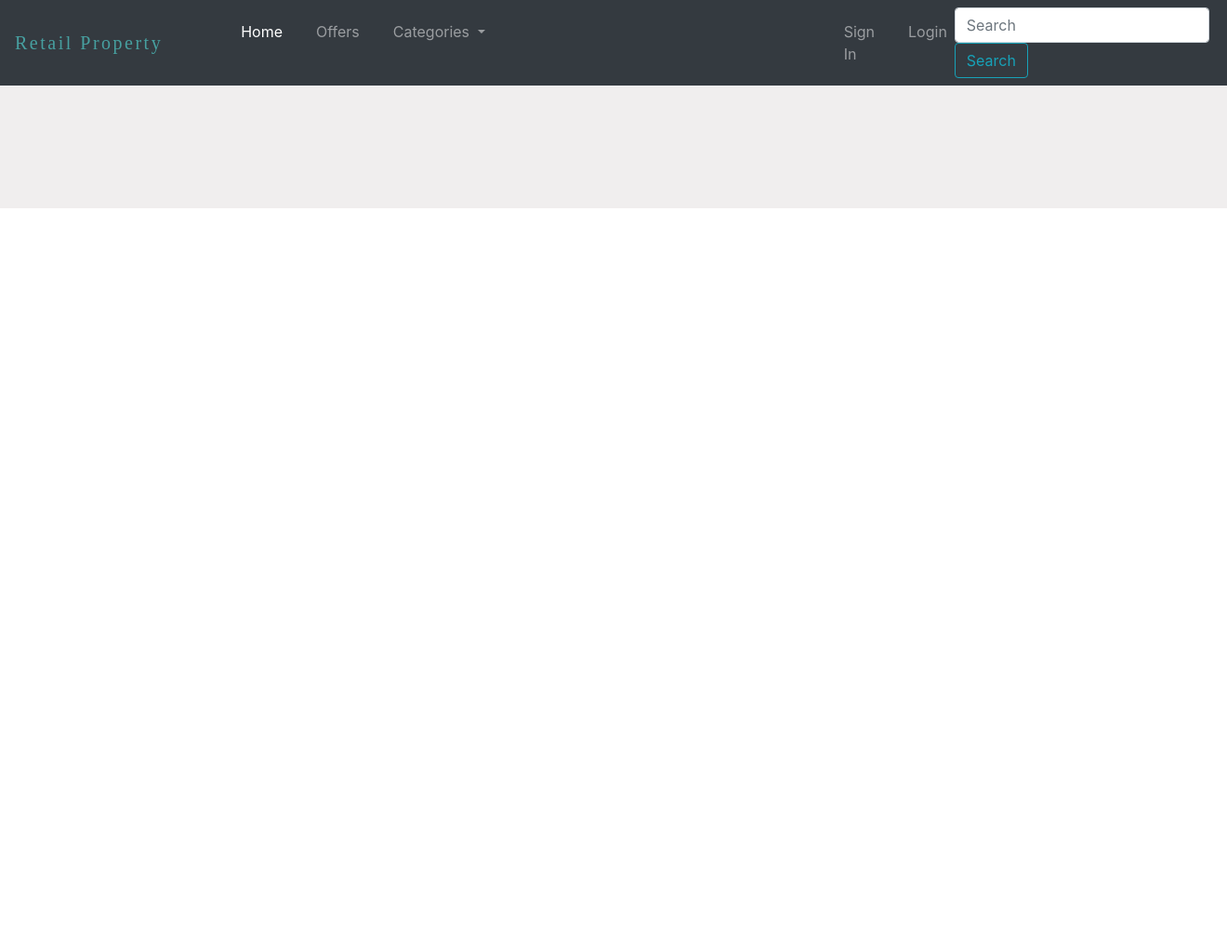
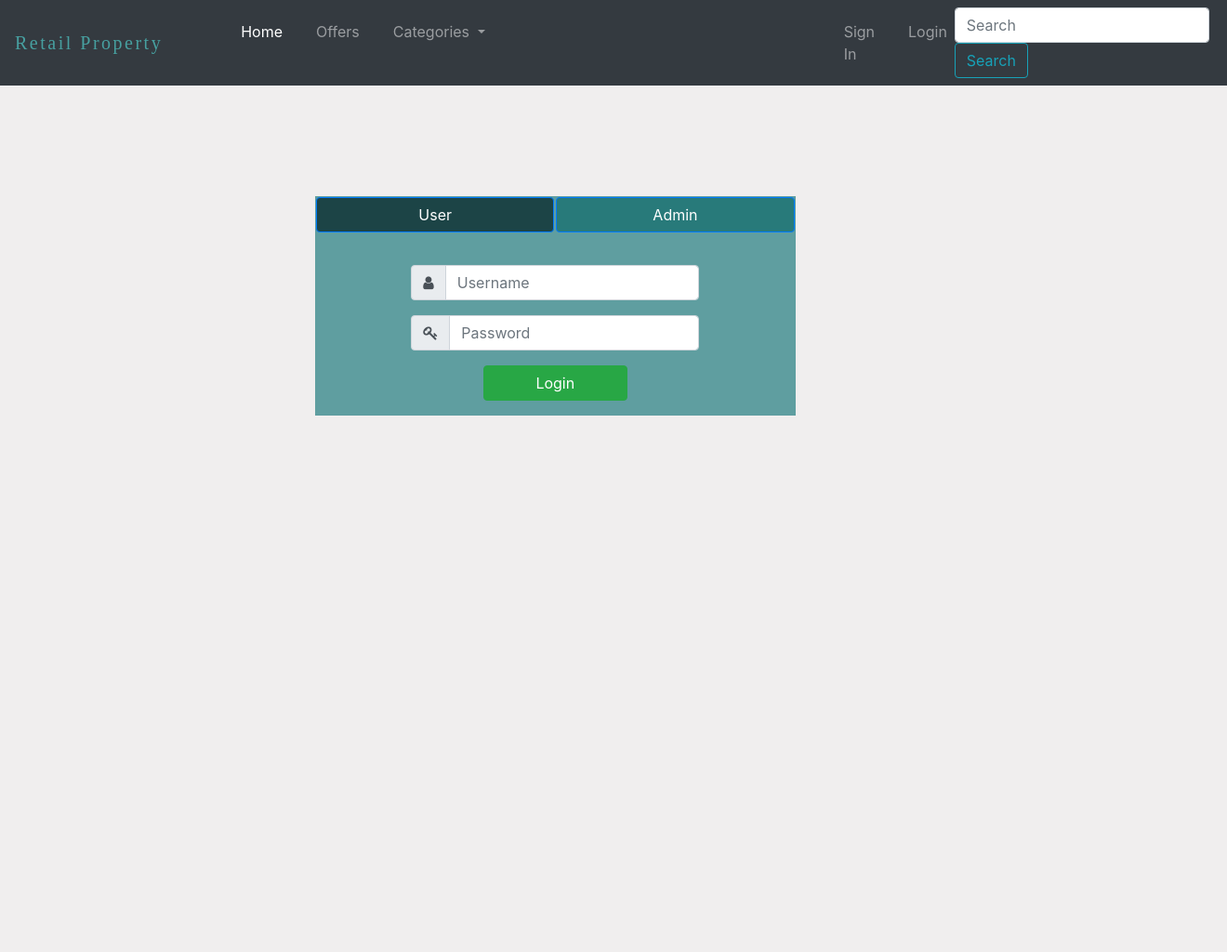
Before and after one commit to faraz455/Retail-website, a PHP site: page /login.php in a window 1320 px wide. Shown: the whole page at 93% size. Before the commit the page ends 224 px from the top, so only its background shows below. Run offline with PHP 8.4, Linux system fonts and the light colour scheme.

Commit message:
Responsice Login page created with one error

```diff
--- a/login.php
+++ b/login.php
@@ -3,46 +3,51 @@
 
 <head>
     <title>Retail Property</title>
-    <meta charset="utf-8">
-    <meta name="viewport" content="width=device-width, initial-scale=1, shrink-to-fit=no">
-    <link rel="stylesheet" href="main.css">
-
+    <link rel="stylesheet" href="https://cdnjs.cloudflare.com/ajax/libs/font-awesome/4.7.0/css/font-awesome.min.css">
+    <script src="main.js"></script>
 </head>
 <body>
   <div style="background-color: rgb(240, 238, 238); padding-bottom: 10%;">
+
+
   <?php
 require_once('navbar.html');
   ?>
+<!--///////////////////////////////////////////////////////////////////////////////////////////////////////////-->
+<div class="container padd-top" style="padding-top: 9%; padding-left: 20%;  text-align: center;  height: 800px;   " >
 
-<!--///////////////////////////////////////////////////////////////////////////////////////////////////////////-->
-<!--<div class="container">
-    <div class="page-header">
-        <h1>Welcome back!</h1>
+    <!--row 1-->
+    <div class="row size" style=" background-color: cadetblue; ">
+        <button type="button" id="btn1" onclick="this.style.backgroundColor = 'rgb(28, 68, 70)'; document.getElementById('btn2').style.backgroundColor = 'rgb(40, 122, 122)'" class="col-sm btn btn-primary" style=" margin: 1px;background-color: rgb(28, 68, 70)">User</button>
+        <button type="button" id="btn2" onclick="this.style.backgroundColor = 'rgb(28, 68, 70)'; document.getElementById('btn1').style.backgroundColor = 'rgb(40, 122, 122)'" class="col-sm btn btn-primary" class="col-sm btn btn-primary" style=" margin: 1px;background-color: rgb(40, 122, 122);">Admin</button>
     </div>
-    <div class="row">
-        <div class="col-md-6">
-            <div class="panel with-nav-tabs panel-info">
-                <div class="panel-heading">
-                        <ul class="nav nav-tabs">
-                            <li class="active"><a href="#tab1info" data-toggle="tab">User</a></li>
-                            <li><a href="#tab2info" data-toggle="tab">Admin</a></li>
-                        </ul>
-                </div>
-                <div class="panel-body">
-                    <div class="tab-content">
-                        <div class="tab-pane fade in active" id="tab1info">Info 1</div>
-                        <div class="tab-pane fade" id="tab2info">Info 2</div>
-                    </div>
-                </div>
-            </div>
+
+    <!--row 2-->
+  <div class="row size" style="  padding-top: 4%;background-color: cadetblue;">
+    <div class="input-group mb-3" style="width: 60%; margin: auto;">
+        <div class="input-group-prepend">
+          <span class="input-group-text" id="basic-addon1"><i class="fa fa-user icon"></i></span>
         </div>
-	</div>
-</div>--s>
+        <input type="text" class="form-control" placeholder="Username" aria-label="Username" aria-describedby="basic-addon1">
+      </div>
+  </div>
 
+  <div class="row size" style=" background-color: cadetblue;">
+    <div class="input-group mb-3" style="width: 60%; margin: auto;">
+        <div class="input-group-prepend">
+          <span class="input-group-text" id="basic-addon1"><i class="fa fa-key icon"></i></span>
+        </div>
+        <input type="password" class="form-control" placeholder="Password" aria-label="Password" aria-describedby="basic-addon1">
+    </div>
+  </div>
 
-<div>
+  <div class="row size" style=" background-color: cadetblue;">
+    <div class="input-group mb-3" style="width: 60%; margin-left: 35%;">
+        <button type="button" class="btn btn-success" style="width: 50%;">Login</button>
+    </div>
+  </div>
 
-</div>-->
+</div>
 
     <!--main div ends-->
 </div>
```
